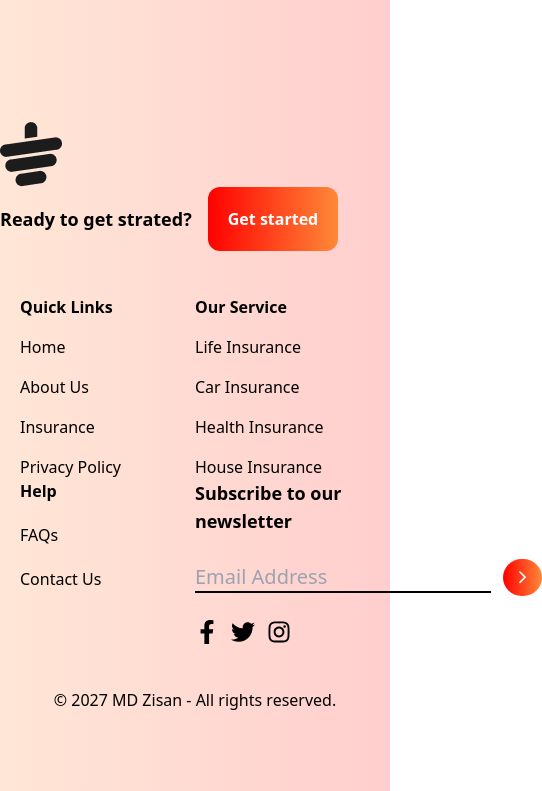
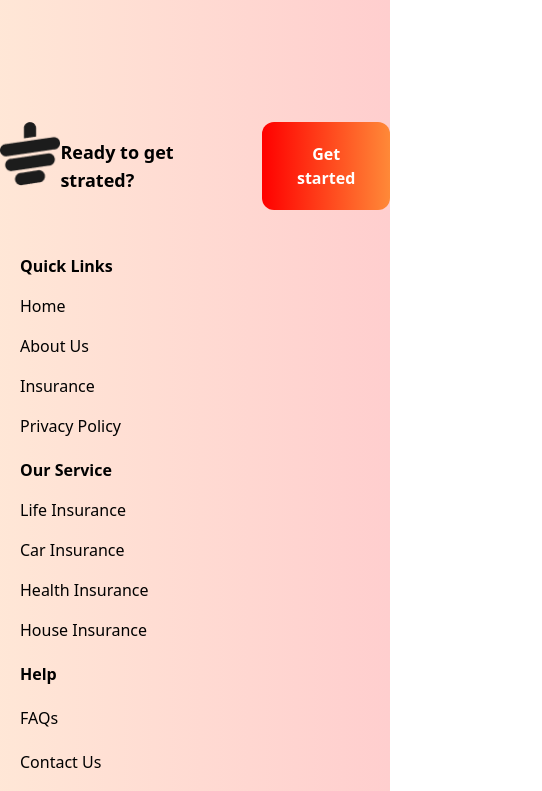
Before and after one commit to MdZisan/tea-house-tailwind, a plain HTML site: page index.html in a window 390 px wide. Shown: the part 6600-7391 px from the top of the page, 542 px wide, since content can reach past the window. Drawn offline with nearby package versions, Linux system fonts and the light colour scheme.

Commit message:
footer added

```diff
--- a/index.html
+++ b/index.html
@@ -229,7 +229,7 @@
  <footer class="bg-gradient-to-r from-[#ff883834] to-[#ff000031]">
         <div class="py-32 md:px-56 space-y-11">
             <!-- footer head  -->
-            <div class="md:flex justify-between">
+            <div class="flex justify-between">
                 <div>
                     <img src="./images/cup.png" alt="">
                 </div>
@@ -243,7 +243,7 @@
 
             </div>
 <!-- footer bottom  -->
-            <div class="grid grid-cols-2 md:grid-cols-4 px-5">
+            <div class="md:grid md:grid-cols-4 px-5 space-y-5 md:space-y-0">
                 <div>
                     <ul class="space-y-4">
                         <li class="font-semibold">Quick Links</li>
```
